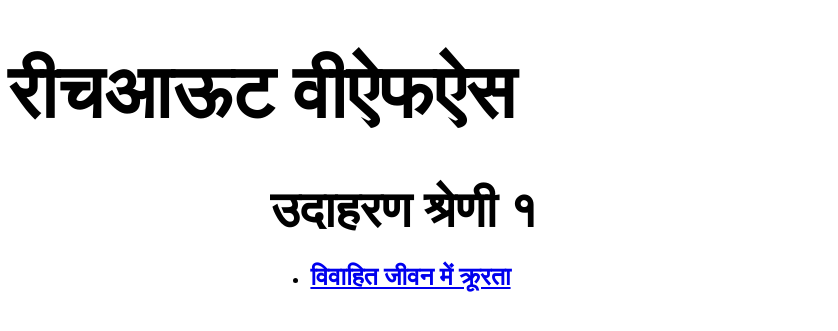
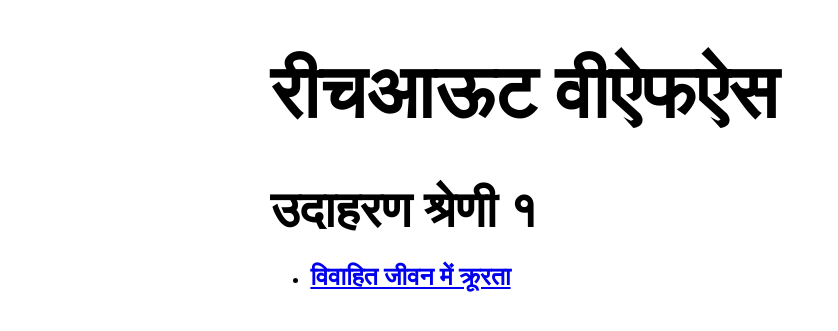
Before and after one commit to ReachOutVFS/ReachOutVFS.github.io, a Jekyll site: the page built from _hi/index.html, in a window 1280 px wide. Shown: the top 331 px of the page, without its empty margins (0-838 px from the left). Built offline with Jekyll 4.4.1, drawn with Linux system fonts in a browser that asks for light colours.

Commit message:
Add a width to the site header

```diff
--- a/assets/main.scss
+++ b/assets/main.scss
@@ -3,7 +3,8 @@
 
 @import "./typebase.css";
 
-.page-content {
+.page-content,
+.site-header {
     margin-left: auto;
     margin-right: auto;
     width: 42em;
```
